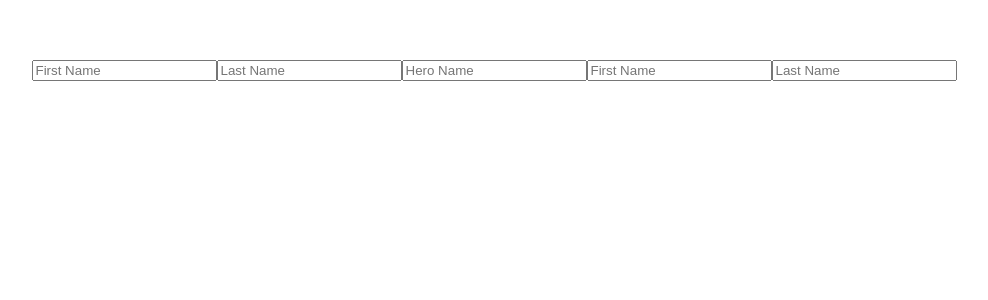
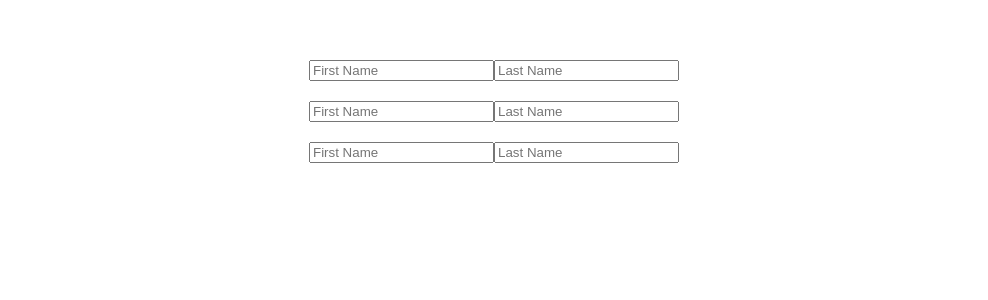
Before and after one commit to rehanrehman389/vue-learning, a Vue app: page / in a window 1280 px wide. Shown: the top 300 px of the page, without its empty margins (146-1134 px from the left). Built offline with nearby package versions, Linux system fonts and the light colour scheme.

Commit message:
computed in composition API

```diff
--- a/src/components/MethodS.vue
+++ b/src/components/MethodS.vue
@@ -2,27 +2,47 @@
     <div>
         <input type="text" placeholder="First Name" v-model="fName" />
         <input type="text" placeholder="Last Name" v-model="lName" />
+        <h2>{{ fullName }}</h2>
 
-        <input type="text" placeholder="Hero Name" v-model="heroName" />
-        <input type="text" placeholder="First Name" v-model="firstName" />
-        <input type="text" placeholder="Last Name" v-model="lastName" />
+
+        <input type="text" placeholder="First Name" v-model="refFirstName" />
+        <input type="text" placeholder="Last Name" v-model="refLastName" />
+        <h2>{{ refFullName }}</h2>
+
+        <input type="text" placeholder="First Name" v-model="reactiveFirstName" />
+        <input type="text" placeholder="Last Name" v-model="reactiveLastName" />
+        <h2>{{ reactiveFullName }}</h2>
     </div>
 </template>
 
 <script>
-import { ref, reactive, toRefs } from 'vue'
+import { ref, computed, reactive, toRefs } from 'vue'
     export default {
         name: 'MethodS',
         setup() {
-            const heroName = ref('')
+            const refFirstName = ref('')
+            const refLastName = ref('')
+
+            const refFullName = computed(function() {
+                return `${refFirstName.value} ${refLastName.value}`
+            })
+
+            const reactiveFullName = computed(function() {
+                return `${state.reactiveFirstName} ${state.reactiveLastName}`
+            })
+
+            // const heroName = ref('')
             const state = reactive({
-                firstName: '',
-                lastName: ''
+                reactiveFirstName: '',
+                reactiveLastName: ''
             })
 
             return{
-                heroName,
-                ...toRefs(state)
+                refFirstName,
+                refLastName,
+                refFullName,
+                ...toRefs(state),
+                reactiveFullName
             }
         },
         data() {
@@ -30,7 +50,12 @@ import { ref, reactive, toRefs } from 'vue'
                 fName: '',
                 lName: ''
             }
-        }
+        },
+        computed: {
+            fullName() {
+                return `${this.fName} ${this.lName}`
+            },
+        },
     }
 </script>
 
```
